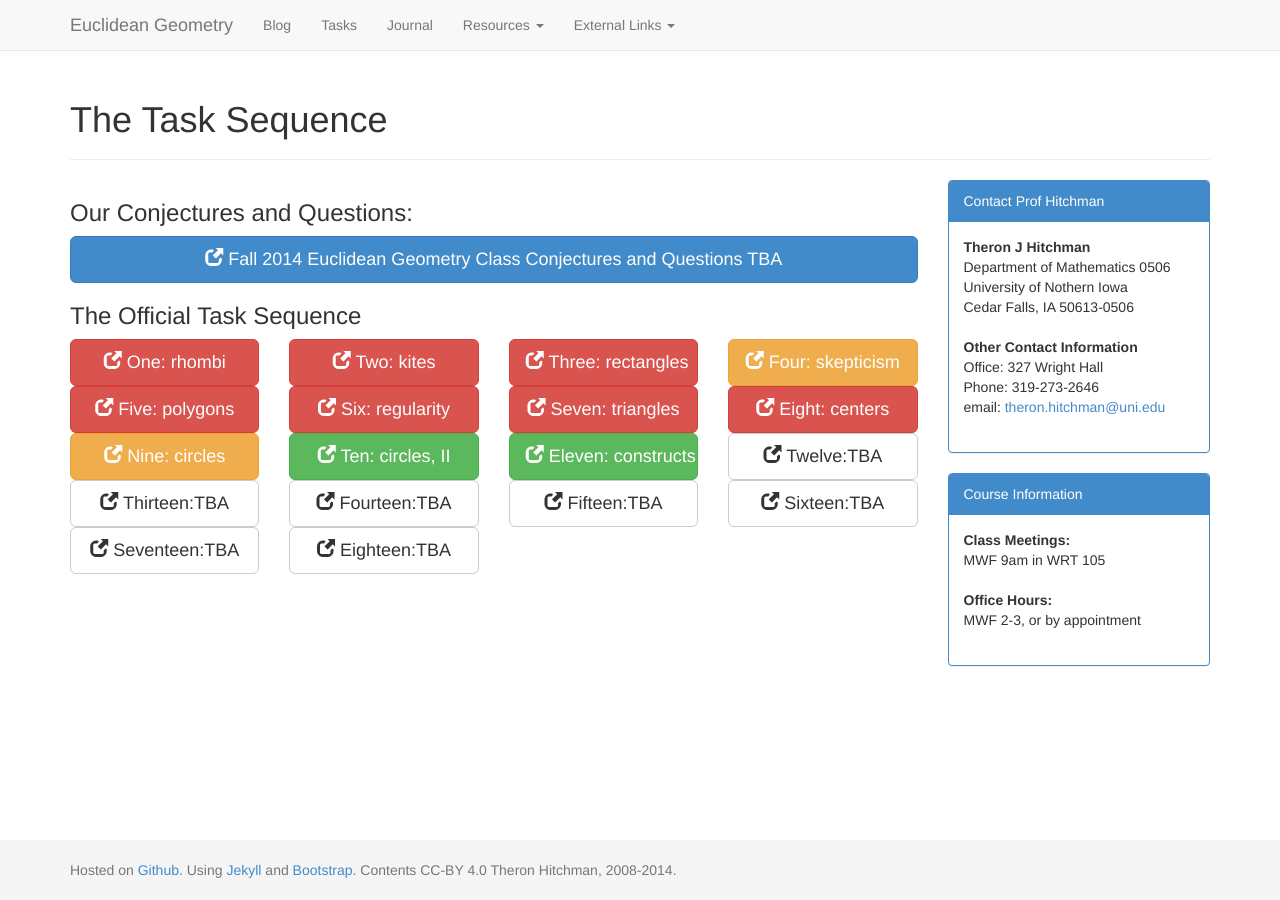
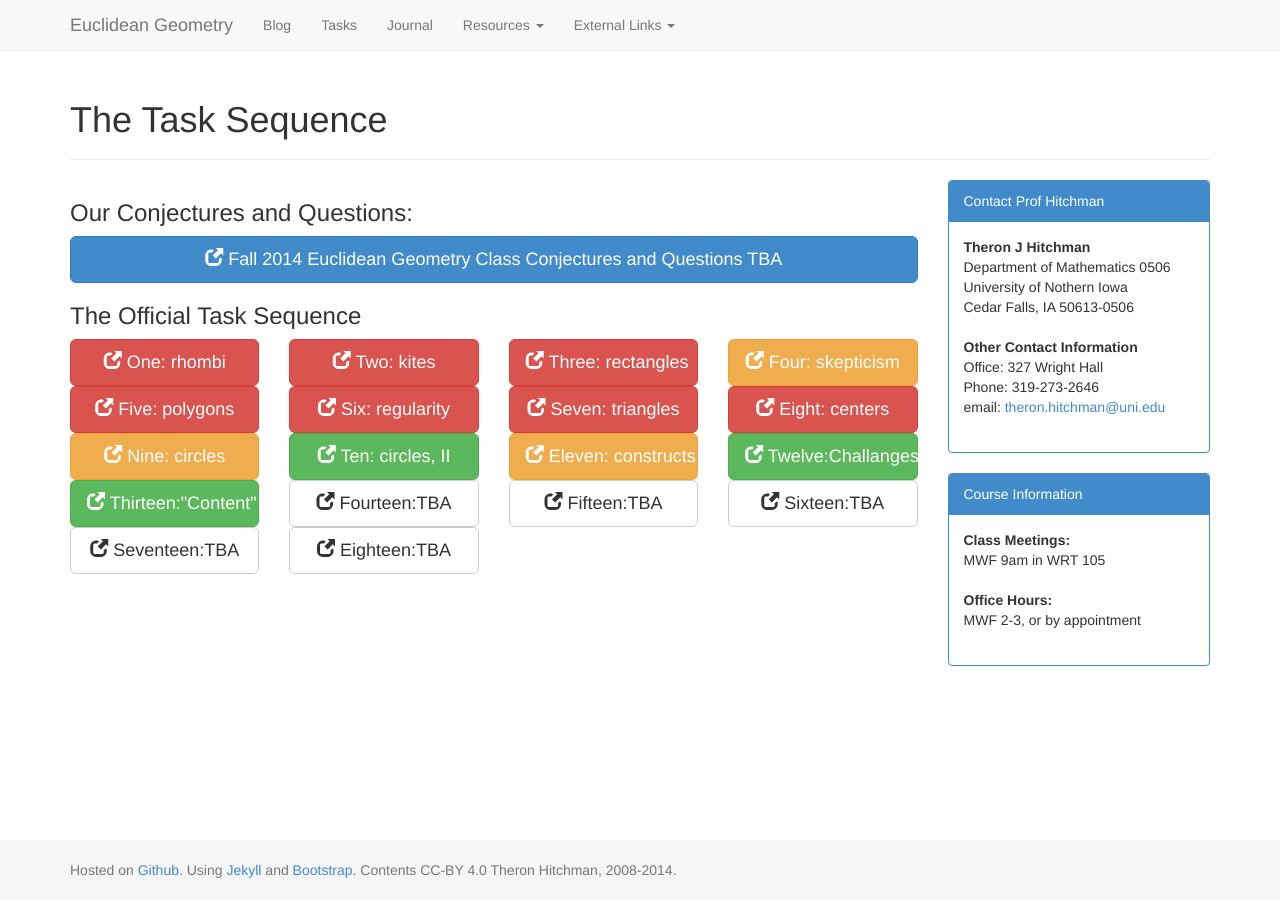
Before and after one commit to theronhitchman/euclidean-geometry, a Jekyll site: the page built from tasks/index.md, in a window 1280 px wide. Built offline with Jekyll 4.4.1, drawn with Linux system fonts in a browser that asks for light colours; nearby versions of some CDN libraries.

Commit message:
update tasks and post to reflect new tasks available

```diff
--- a/tasks/index.md
+++ b/tasks/index.md
@@ -56,16 +56,16 @@ layout: default
   <span class="glyphicon glyphicon-new-window"></span> Ten:<br class="visible-xs" /> circles, II</a>
 </div>
 <div class="col-xs-6 col-sm-4 col-lg-3 text-center">
-  <a class="btn btn-success btn-lg btn-block" href="{{site.baseurl}}/EG_main11.pdf">
+  <a class="btn btn-warning btn-lg btn-block" href="{{site.baseurl}}/EG_main11.pdf">
   <span class="glyphicon glyphicon-new-window"></span> Eleven:<br class="visible-xs" /> constructs</a>
 </div>
 <div class="col-xs-6 col-sm-4 col-lg-3 text-center">
-  <a class="btn btn-default btn-lg btn-block" href="#">
-  <span class="glyphicon glyphicon-new-window"></span> Twelve:<br class="visible-xs" />TBA</a>
+  <a class="btn btn-success btn-lg btn-block" href="{{site.baseurl}}/EG_main12.pdf">
+  <span class="glyphicon glyphicon-new-window"></span> Twelve:<br class="visible-xs" />Challanges!</a>
 </div>
 <div class="col-xs-6 col-sm-4 col-lg-3 text-center">
-  <a class="btn btn-default btn-lg btn-block" href="#">
-  <span class="glyphicon glyphicon-new-window"></span> Thirteen:<br class="visible-xs" />TBA</a>
+  <a class="btn btn-success btn-lg btn-block" href="{{site.baseurl}}/EG_main13.pdf">
+  <span class="glyphicon glyphicon-new-window"></span> Thirteen:<br class="visible-xs" />"Content"</a>
 </div>
 <div class="col-xs-6 col-sm-4 col-lg-3 text-center">
   <a class="btn btn-default btn-lg btn-block" href="#">
```
Also changed, not shown: _posts/2014-11-21-constructions.md (+12 -0 lines).
